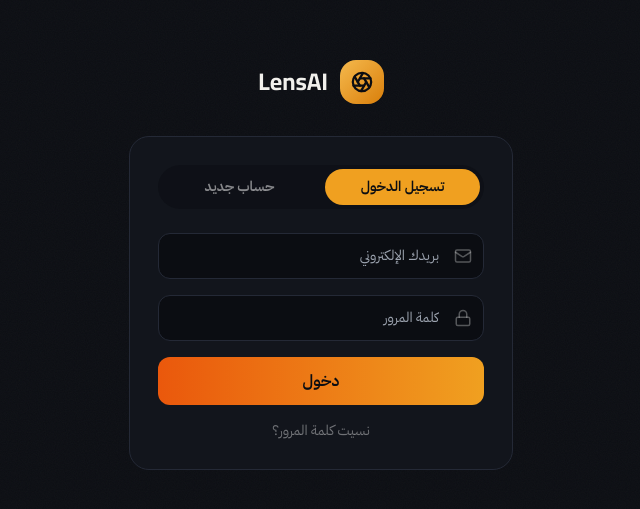
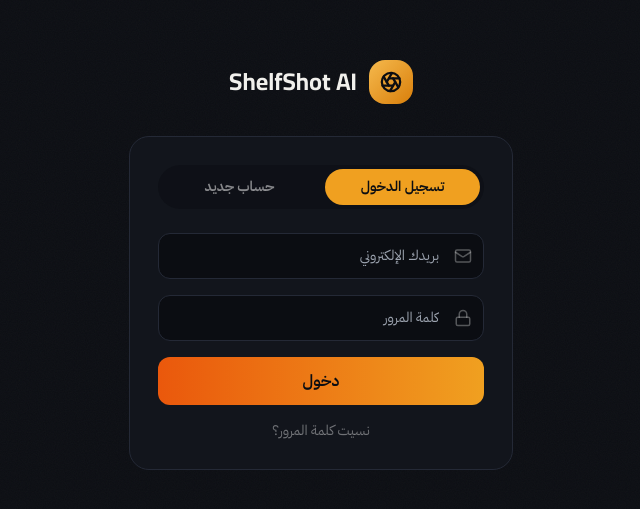
Before and after one commit to dreamtest45-cpu/Lensai-saas, a Next.js app: page /login in a window 1280 px wide. Shown: the part 135-644 px from the top of the page, without its empty margins (460-1100 px from the left). Built offline with nearby package versions, Linux system fonts and the light colour scheme; no server answers.

Commit message:
Update brand name from LensAI to ShelfShot AI

```diff
--- a/app/login/page.tsx
+++ b/app/login/page.tsx
@@ -50,7 +50,7 @@ export default function LoginPage() {
           <div className="w-11 h-11 rounded-2xl bg-gradient-to-br from-amber-400 to-amber-600 flex items-center justify-center">
             <Aperture className="text-ink" size={22} strokeWidth={2.5} />
           </div>
-          <span className="font-display font-bold text-2xl">LensAI</span>
+          <span className="font-display font-bold text-2xl">ShelfShot AI</span>
         </div>
 
         <div className="bg-panel border border-line rounded-xl2 p-7">
```
